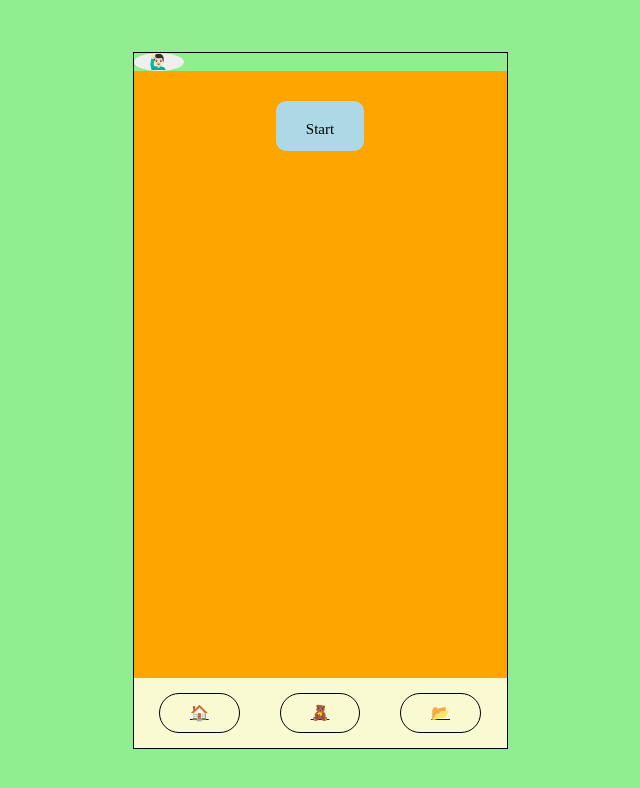
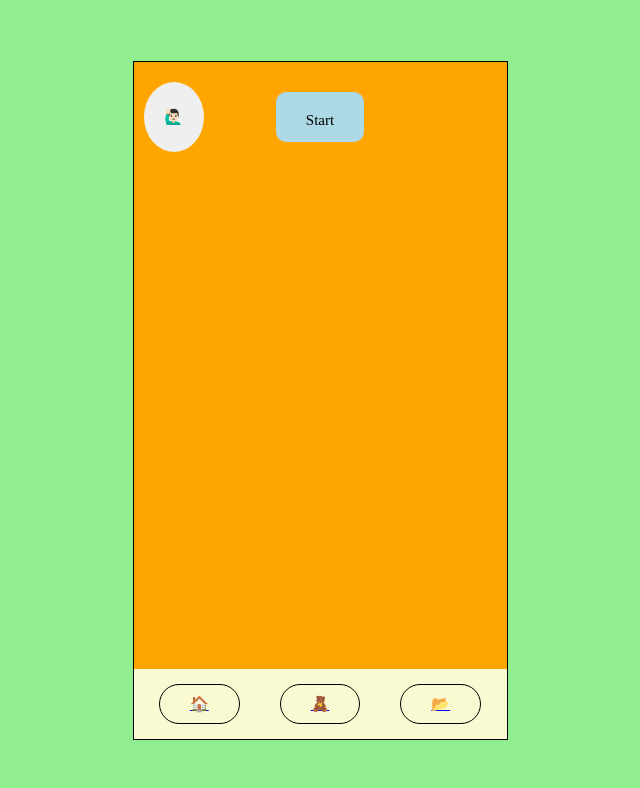
Before and after one commit to j-eick/vocab-dojo, a Next.js app: page / in a window 1280 px wide. Shown: the top 788 px of the page, without its empty margins (320-960 px from the left). Built offline with nearby package versions, Linux system fonts and the light colour scheme.

Commit message:
removed profileMenuButton from element flow; now floats above StyledMain

```diff
--- a/src/components/Button/Button.jsx
+++ b/src/components/Button/Button.jsx
@@ -16,8 +16,11 @@ const StyledButton = styled.button`
 	${({variant}) =>
 		variant === 'profileMenuModal' &&
 		css`
-			height: 70%;
-			width: 50px;
+			position: absolute;
+			height: 70px;
+			width: 60px;
+			top: 20px;
+			left: 10px;
 			border-radius: 50%;
 			border: none;
 		`}
@@ -40,7 +43,7 @@ const StyledButton = styled.button`
 			border-radius: 10%;
 			border: none;
 		`}
-		${({variant}) =>
+	${({variant}) =>
 		variant === 'default' &&
 		css`
 			width: fit-content;
```
